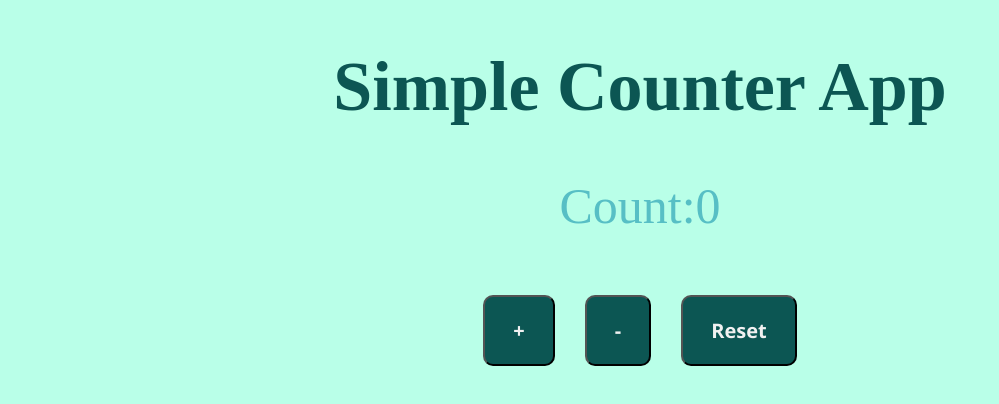
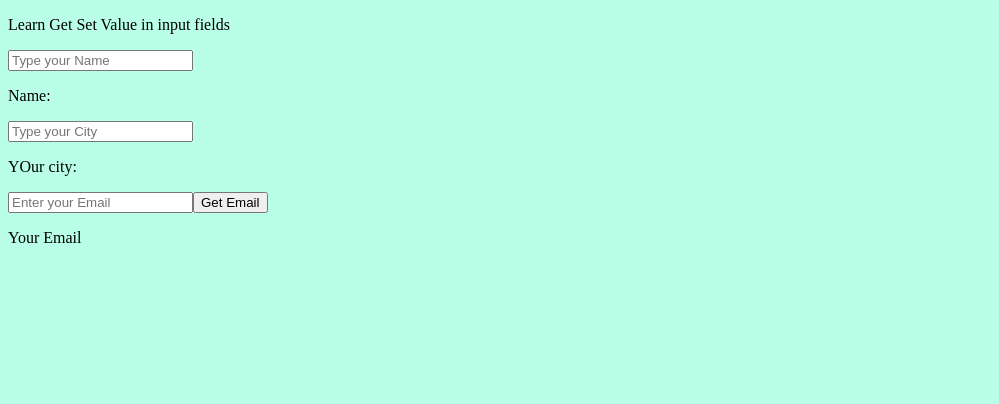
Before and after one commit to bisma0786/Learning_Angular, an Angular app: page / in a window 1280 px wide. Shown: the top 404 px of the page, without its empty margins (0-999 px from the left). Built offline with nearby package versions, Linux system fonts and the light colour scheme.

Commit message:
Learned get and set in input field

```diff
--- a/src/app/app.html
+++ b/src/app/app.html
@@ -1,4 +1,5 @@
+<app-getset></app-getset>
 
-  <app-counter></app-counter>
+<!-- <app-counter></app-counter> -->
 
 <router-outlet></router-outlet>
--- a/src/app/app.ts
+++ b/src/app/app.ts
@@ -1,10 +1,14 @@
 import { Component, signal } from '@angular/core';
 import { RouterOutlet } from '@angular/router';
 import { Counter } from './counter/counter';
+import { Getset } from './getset/getset';
+
+
+
 
 @Component({
   selector: 'app-root',
-  imports: [RouterOutlet, Counter],
+  imports: [RouterOutlet, Counter, Getset ],
   templateUrl: './app.html',
   styleUrl: './app.css'
 })
--- /dev/null
+++ b/src/app/getset/getset.html
@@ -0,0 +1,17 @@
+<p>Learn Get Set Value in input fields</p>
+
+
+<!-- Get set value by using function + event -->
+<input (input)="updateName($event.target.value)" placeholder="Type your Name">
+<p>Name: {{name}}</p>
+
+
+<!-- Get set value by using $event (event Object) -->
+<input (input)="city = $event.target.value" placeholder="Type your City">
+<p>YOur city: {{city}}</p>
+
+
+<!-- Get set value by using Template refrence Variable(#ref) -->
+<input  #userInput placeholder="Enter your Email">
+ <button (click)="getEmail(userInput.value)">Get Email</button>
+<p>Your Email{{email}}</p>
--- /dev/null
+++ b/src/app/getset/getset.ts
@@ -0,0 +1,20 @@
+import { Component } from '@angular/core';
+
+@Component({
+  selector: 'app-getset',
+  imports: [],
+  templateUrl: './getset.html',
+  styleUrl: './getset.css',
+})
+export class Getset {
+  name: string= "";
+  city: string ="";
+  email: string = "";
+   updateName(val : string){
+      this.name =val;
+   }
+
+   getEmail(val : string){
+    this.email =val;
+   }
+}
```
Also changed, not shown: src/app/getset/getset.css (added), 1 other file (tests, documents, lock files or other folders).
